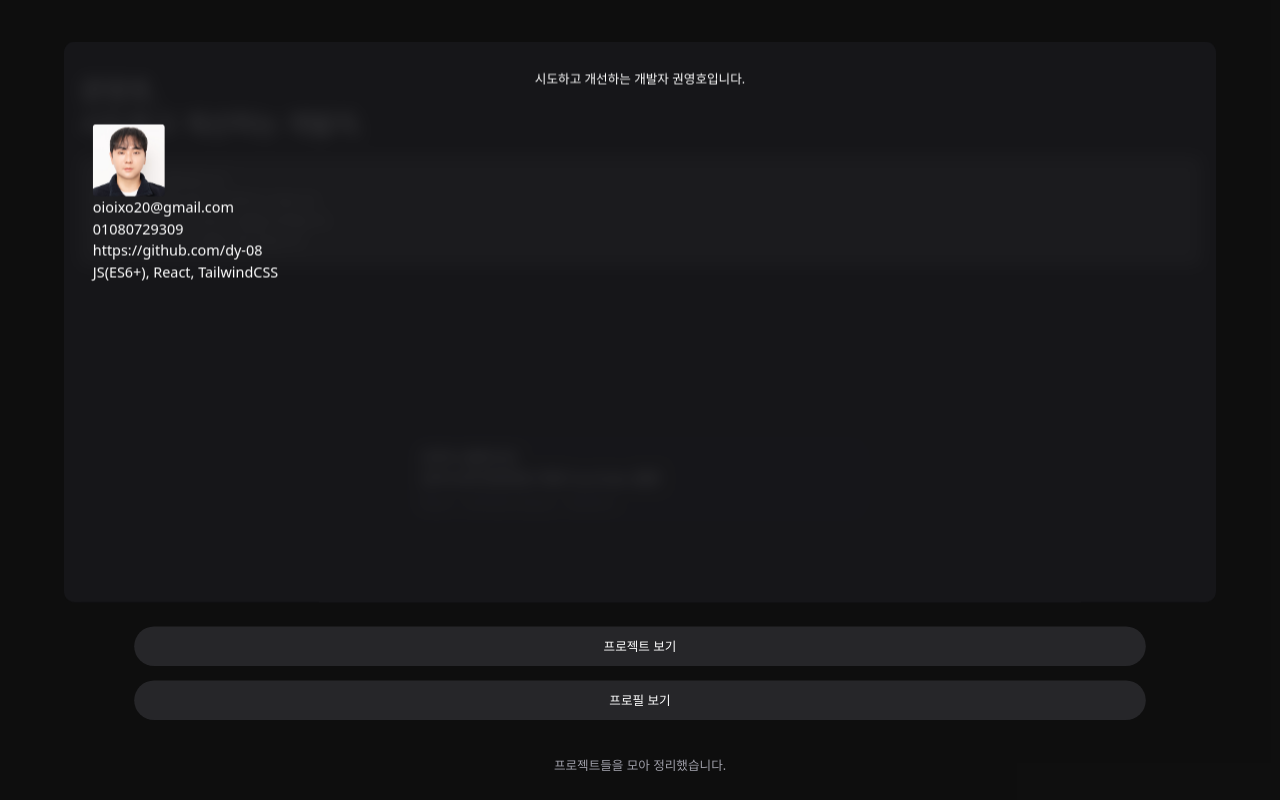
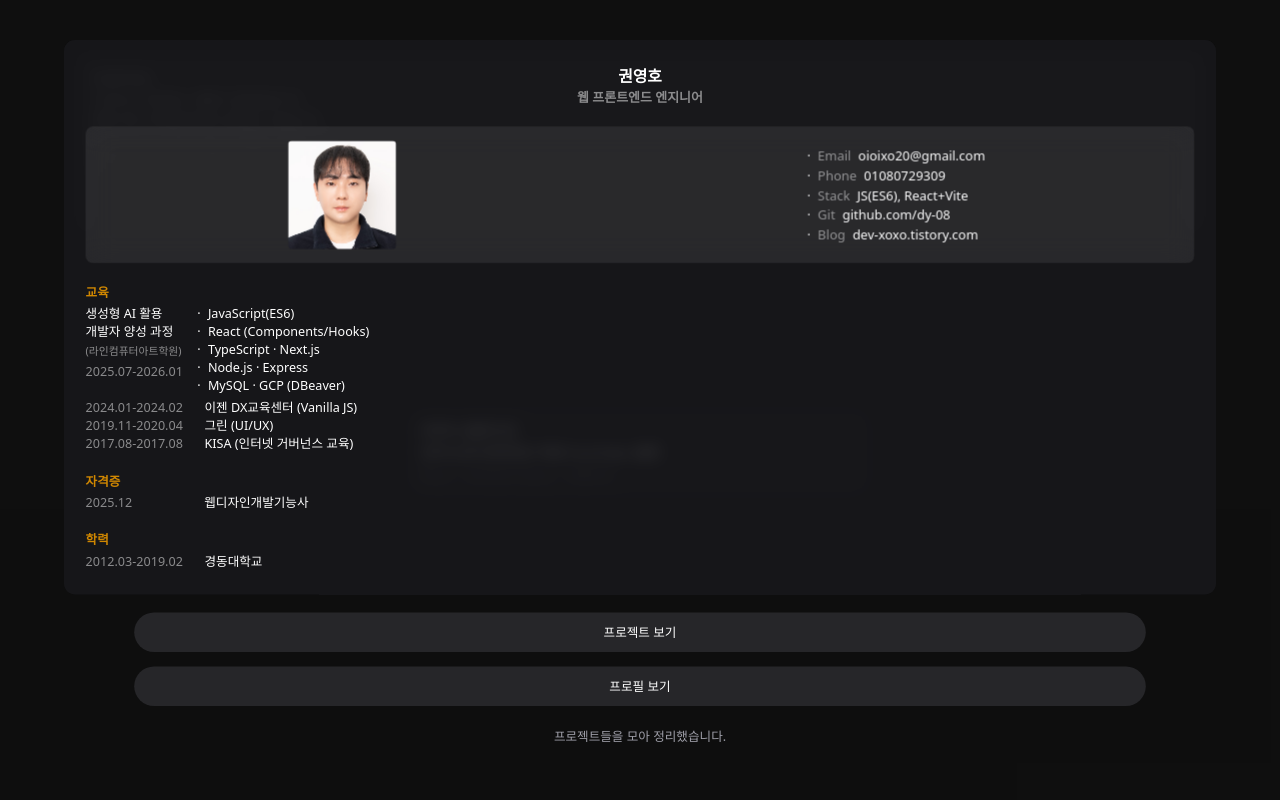
Before and after one commit to dy-08/kyh, a React (Vite) app: page / in a window 1280 px wide. Both pictures are taken after a click on the button "프로필 보기". Shown: the top 800 px of the page. Built offline with nearby package versions, Linux system fonts and the light colour scheme.

Commit message:
feat: 프로필 모달 UI 구현

```diff
--- a/src/App.jsx
+++ b/src/App.jsx
@@ -16,7 +16,7 @@ function App() {
     });
 
     setTimeout(() => {
-      window.scrollBy({ top: rect.top - 50, left: 0, behavior: "smooth" });
+      window.scrollBy({ top: rect.top - 30, left: 0, behavior: "smooth" });
     }, 0);
   };
   return (
--- a/src/components/hero/HeroSection.jsx
+++ b/src/components/hero/HeroSection.jsx
@@ -7,39 +7,42 @@ export default function HeroSection({ onProjectClick }) {
   const [isProfileModalOpen, setIsProfileModalOpen] = useState(false);
   console.log("isProfileModalOpen", isProfileModalOpen);
   return (
-    <section className='min-h-svh rounded-3xl p-4 scale-90 flex flex-col relative'>
+    <section className='h-svh rounded-3xl p-4 scale-90 flex flex-col justify-between relative box-border'>
       {/* 상단 텍스트 */}
       <div>
-        <p className='text-3xl mt-5 font-semibold leading-tight tracking-tight text-white'>
-          권영호, <br />
-          시도하고 개선하는 개발자.
-        </p>
-        <div className='mt-4 text-sm md:text-lg text-white leading-relaxed bg-white/20 rounded-lg p-4'>
-          <p className='text-sm leading-relaxed text-zinc-100'>
-            안녕하세요, 권영호입니다.
+        <div className='text-sm md:text-lg text-white leading-relaxed bg-white/8 rounded-lg backdrop-blur-sm'>
+          <div className='text-sm leading-relaxed text-zinc-100 px-4 pt-4 pb-10'>
+            안녕하세요,
+            <br />
+            시도하고 개선하는 개발자 권영호입니다.
             <br />
             매일 작은 개선을 쌓으며 성장하고 있습니다.
             <br />
             React로 UI 구조와 데이터 흐름을 정리합니다.
             <br />
-            사용자가 편해지는 지점을 계속 찾습니다.
-          </p>
+            사용자가 편해지는 지점을 계속 찾고있습니다.
+            <br />
+            <br />
+            <span className='float-right block text-white/50'>
+              2025년 12월 31일 업데이트
+            </span>
+          </div>
         </div>
       </div>
 
       {/* 데모 */}
-      <div className='mt-8 md:mt-10'>
+      <div>
         <HeroMiniDemo />
       </div>
 
       {/* 하단 CTA */}
-      <div className='mt-auto pt-10 flex flex-col gap-4 items-center'>
+      <div className='flex flex-col gap-4 items-center'>
         <CTAButton onClick={onProjectClick} label={"프로젝트 보기"} />
         <CTAButton
           onClick={() => setIsProfileModalOpen((p) => !p)}
           label={"프로필 보기"}
         />
-        <p className='mt-6 text-center text-sm text-zinc-400'>
+        <p className='mt-2 text-center text-sm text-zinc-400'>
           프로젝트들을 모아 정리했습니다.
         </p>
       </div>
--- a/src/components/profile/ProfileModal.jsx
+++ b/src/components/profile/ProfileModal.jsx
@@ -1,37 +1,126 @@
 export default function ProfileModal() {
   return (
-    <div className='text-white p-8 fixed top-0 left-0 right-0 bottom-1/4 bg-zinc-900/90 backdrop-blur-sm rounded-xl overflow-hidden'>
-      <p className='text-sm flex justify-center'>
-        시도하고 개선하는 개발자 권영호입니다.
-      </p>
-      {/* 사진 */}
+    <div className='flex flex-col justify-around text-white px-6 py-4 fixed top-0 left-0 right-0 bottom-46 bg-zinc-900/90 backdrop-blur-sm rounded-xl overflow-y-auto'>
       <div>
-        <div className='w-[80px] h-[80px] rounded-sm overflow-hidden mt-10'>
+        <p className='text-[1.1rem] font-semibold flex justify-center'>
+          권영호
+        </p>
+        <p className='text-[0.9rem] font-semibold text-white/50 flex justify-center'>
+          웹 프론트엔드 엔지니어
+        </p>
+      </div>
+      <div className='backdrop-blur-lg flex py-4 justify-around items-center bg-white/8 rounded-lg'>
+        {/* 사진 */}
+        <div className='w-[120px] h-[120px] rounded-sm overflow-hidden'>
           <img
             className='w-full object-cover'
             src='/images/avatar/kyh.jpg'
-            alt=''
+            alt='프로필 사진'
           />
         </div>
-        <div>
+        <div
+          className='text-[0.9rem] px-2 box-border
+'
+        >
           {/* pi */}
           <div className='flex gap-2'>
+            <span>·</span>
+            <p className='text-white/50'> Email</p>
             <p>oioixo20@gmail.com</p>
           </div>
           <div className='flex gap-2'>
+            <span>·</span>
+            <p className='text-white/50'>Phone</p>
             <p>01080729309</p>
           </div>
+          {/* skill */}
           <div className='flex gap-2'>
-            <p>https://github.com/dy-08</p>
+            <span>·</span>
+            <p className='text-white/50'>Stack</p>
+            <p>JS(ES6), React+Vite</p>
+          </div>
+          <div className='flex gap-2'>
+            <span>·</span>
+            <p className='text-white/50'>Git</p>
+            <a href='https://github.com/dy-08' target='_blank'>
+              github.com/dy-08
+            </a>
+          </div>
+          <div className='flex gap-2'>
+            <span>·</span>
+            <p className='text-white/50'>Blog</p>
+            <a href='https://dev-xoxo.tistory.com/' target='_blank'>
+              dev-xoxo.tistory.com
+            </a>
           </div>
         </div>
       </div>
-      {/* skill */}
-      <div>
-        <p>JS(ES6+), React, TailwindCSS</p>
-      </div>
       {/* education */}
-      <div></div>
+      {/* 1 */}
+      <section className='text-sm flex flex-col gap-1'>
+        <p className='text-yellow-600 font-semibold'>교육</p>
+        <div className='flex gap-4'>
+          <div className='text-sm flex flex-col gap-1'>
+            <p>
+              생성형 AI 활용
+              <br /> 개발자 양성 과정
+            </p>
+            <p className='text-xs text-white/50'>(라인컴퓨터아트학원)</p>
+            <p className='text-sm text-white/50'>2025.07-2026.01</p>
+          </div>
+          <ul className='text-sm'>
+            <li>
+              <span className='mr-2'>·</span>JavaScript(ES6)
+            </li>
+            <li>
+              <span className='mr-2'>·</span>React (Components/Hooks)
+            </li>
+            <li>
+              <span className='mr-2'>·</span>TypeScript · Next.js
+            </li>
+            <li>
+              <span className='mr-2'>·</span>Node.js · Express
+            </li>
+            <li>
+              <span className='mr-2'>·</span>MySQL · GCP (DBeaver)
+            </li>
+          </ul>
+        </div>
+        <div>
+          <div className='text-sm flex gap-6'>
+            <p className='text-white/50'>2024.01-2024.02</p>
+            <p>이젠 DX교육센터 (Vanilla JS)</p>
+          </div>
+          <div className='text-sm flex gap-6'>
+            <p className='text-white/50'>2019.11-2020.04</p>
+            <p>그린 (UI/UX)</p>
+          </div>
+          <div className='text-sm flex gap-6'>
+            <p className='text-white/50'>2017.08-2017.08</p>
+            <p>KISA (인터넷 거버넌스 교육)</p>
+          </div>
+        </div>
+      </section>
+      {/* 2 */}
+      <section className='text-sm flex flex-col gap-1'>
+        <p className='text-yellow-600 font-semibold'>자격증</p>
+        <div>
+          <div className='text-sm flex gap-20'>
+            <p className='text-white/50'>2025.12</p>
+            <p>웹디자인개발기능사</p>
+          </div>
+        </div>
+      </section>
+      {/* 3 */}
+      <section className='text-sm flex flex-col gap-1'>
+        <p className='text-yellow-600 font-semibold'>학력</p>
+        <div>
+          <div className='text-sm flex gap-6'>
+            <p className='text-white/50'>2012.03-2019.02</p>
+            <p>경동대학교</p>
+          </div>
+        </div>
+      </section>
     </div>
   );
 }
```
